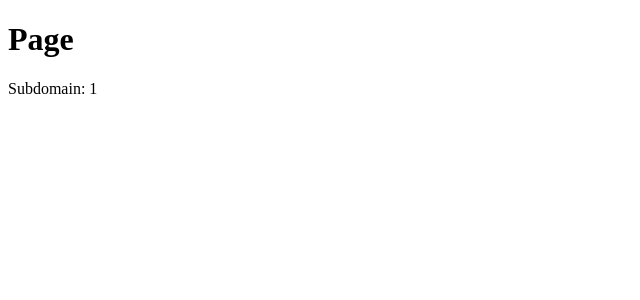
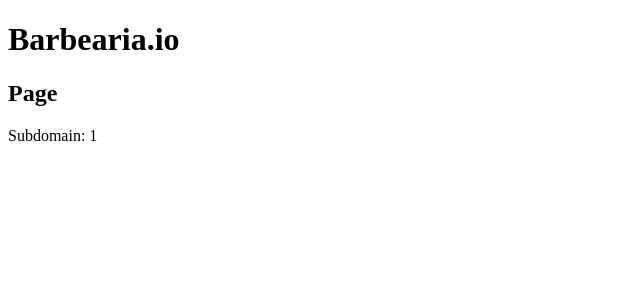
Before and after one commit to bsfranca2/barbearia.io, a Next.js app in the folder apps/appointments/: page /1 in a window 1280 px wide. Shown: the top 300 px of the page, without its empty margins (0-640 px from the left). Built offline with nearby package versions, Linux system fonts and the light colour scheme.

Commit message:
force build

```diff
--- a/apps/appointments/app/[subdomain]/page.jsx
+++ b/apps/appointments/app/[subdomain]/page.jsx
@@ -1,7 +1,8 @@
 export default function Page({ params }) {
   return (
     <div>
-      <h1>Page</h1>
+      <h1>Barbearia.io</h1>
+      <h2>Page</h2>
       <p>Subdomain: {params.subdomain}</p>
     </div>
   );
```
